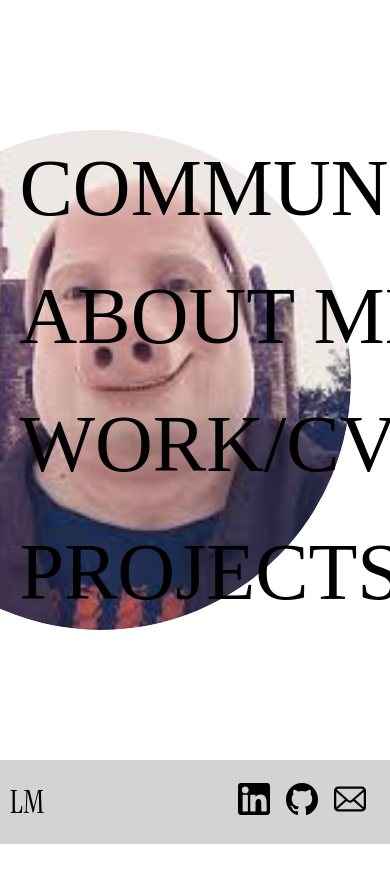
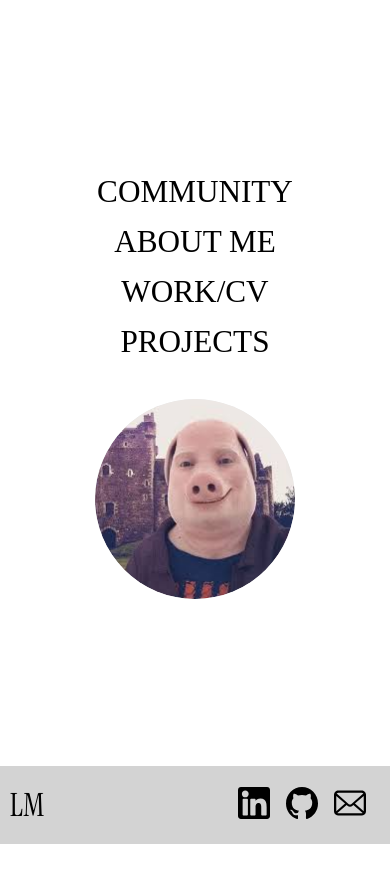
Before and after one commit to Logan-Mui/Web-Portfolio, a React (Vite) app: page / in a window 390 px wide. Shown: the top 882 px of the page. Built offline with nearby package versions, Linux system fonts and the light colour scheme.

Commit message:
responsive look now

```diff
--- a/src/styles/splash/menu.css
+++ b/src/styles/splash/menu.css
@@ -6,6 +6,7 @@
     height: 100vh;
     background-color: white;
     position: relative;
+    overflow: hidden;
 }
 
 .MenuLinks {
@@ -17,8 +18,8 @@
 }
 
 .MenuLinks a {
-    font-family: 'Playfair Display', serif; /* Or similar serif font */
-    font-size: 5rem;
+    font-family: 'Playfair Display', serif;
+    font-size: clamp(2rem, 5vw, 5rem);
     font-weight: 400;
     color: black;
     text-decoration: none;
@@ -33,11 +34,11 @@
 
 .PicOfMe {
     position: absolute;
-    right: 10%;
+    right: 5%;
     top: 50%;
     transform: translateY(-50%);
-    width: 500px;
-    height: 500px;
+    width: clamp(250px, 35vw, 500px);
+    height: clamp(250px, 35vw, 500px);
     border-radius: 50%;
     overflow: hidden;
     background-color: #e8e8e8;
@@ -52,3 +53,32 @@
     object-fit: cover;
     border-radius: 50%;
 }
+
+/* For smaller screens */
+@media (max-width: 768px) {
+    .Menu {
+        flex-direction: column;
+        justify-content: center;
+        padding: 2rem 0;
+    }
+
+    .MenuLinks {
+        padding-left: 0;
+        align-items: center;
+        margin-bottom: 2rem;
+    }
+
+    .MenuLinks a {
+        font-size: clamp(1.5rem, 8vw, 3rem);
+        text-align: center;
+    }
+
+    .PicOfMe {
+        position: relative;
+        right: auto;
+        top: auto;
+        transform: none;
+        width: clamp(200px, 50vw, 300px);
+        height: clamp(200px, 50vw, 300px);
+    }
+}
```
